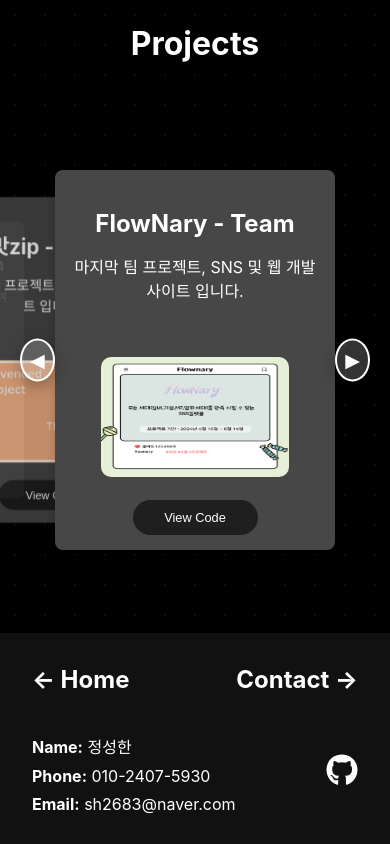
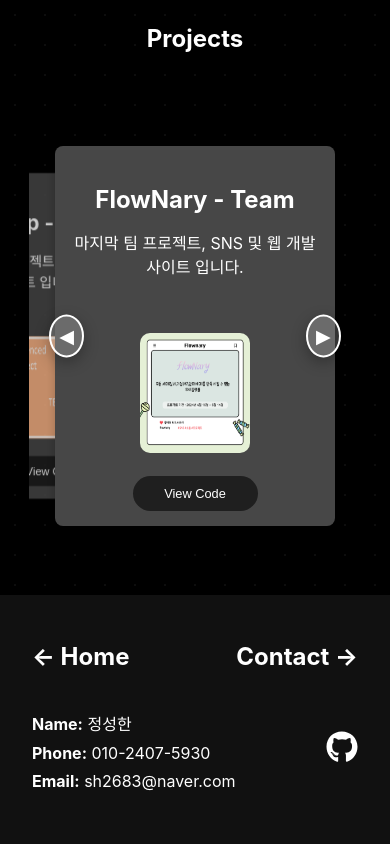
Before and after one commit to JeongSunghan/JeongSunghan.github.io, a React (Create React App) app: page /projects in a window 390 px wide. Built offline with nearby package versions, Linux system fonts and the light colour scheme.

Commit message:
update
1. 노트북 화면 잘림 해결?
2. CSS 이미지로 인해 글씨가 잘안보여서 오른쪽으로 이동 및 이미지 변경

```diff
--- a/src/pages/AboutMe.jsx
+++ b/src/pages/AboutMe.jsx
@@ -7,7 +7,7 @@
 
 import Footer from "../components/Footer";
 import aboutMeImage from "../assets/image/about-me-home2.jpg";
-import myBlurredImage from "../assets/image/about-me-home3.jpg";
+import myBlurredImage from "../assets/image/contactProfile2.png";
 
 const AboutMe = () => {
   const sectionRefs = useRef([]);
--- a/src/styles/AboutMe.css
+++ b/src/styles/AboutMe.css
@@ -116,7 +116,7 @@
 /* 두 번째 섹션 스타일 */
 .about-me-second-section {
   position: relative;
-  background-color: #ffffff;
+  background-color: #f1f1f1;
   font-family: "Arial", sans-serif;
   overflow: hidden;
 }
@@ -162,7 +162,7 @@
 .keyword-number {
   font-size: 1.5rem;
   color: #fff;
-  background-color: #608bb9c7;
+  background-color: #66a37fc7;
   border-radius: 50%;
   width: 40px;
   height: 40px;
@@ -175,22 +175,23 @@
 .keyword-content h3 {
   font-size: 1.8rem;
   margin-bottom: 0.5rem;
-  color: #333;
+  color: #333333;
 }
 
 .keyword-content p {
   font-size: 1rem;
   line-height: 1.6;
-  color: #555;
+  color: #000000c7;
   margin: 0;
   border-bottom: 1px solid #e0e0e0;
   padding-bottom: 1rem;
+
 }
 
 .keyword-image {
   position: absolute;
   top: 0;
-  right: 0;
+  right: 52.5%;
   width: 50%;
   height: 100%;
   z-index: 1;
@@ -201,9 +202,9 @@
   width: 100%;
   height: 100%;
   object-fit: cover;
-  filter: blur(2px);
+  filter: blur(5px);
   opacity: 0.7;
-  clip-path: polygon(0% 0%, 100% 0%, 100% 100%, 20% 100%);
+  clip-path: polygon(100% 0%, 0% 0%, 0% 100%, 60% 100%);
 }
 
 /* 세 번째 섹션 스타일 */
@@ -266,7 +267,7 @@
 /* 반응형 디자인 */
 
 /* 태블릿 화면 */
-@media (max-width: 1024px) {
+@media (max-width: 1024px ) and (max-width: 1440px) {
   .about-me-first-section .about-me-content,
   .keyword-content-wrapper {
     flex-direction: column;
--- a/src/styles/ProjectCard.css
+++ b/src/styles/ProjectCard.css
@@ -61,6 +61,31 @@
 }
 
 /* 반응형 디자인 */
+
+/* 1024px 이하 */
+@media (max-width: 1024px) {
+  .project-card {
+    width: auto;
+    height: auto;
+  }
+
+  .projects-title {
+    font-size: 1.5rem;
+  }
+
+  .project-thumbnail img {
+    height: auto;
+    width: 110px;
+  }
+
+  .view-code-button {
+    width: 40%;
+    font-size: 0.75rem;
+  }
+}
+
+
+
 @media (max-width: 768px) {
   .project-card {
     width: 300px;
--- a/src/styles/Projects.css
+++ b/src/styles/Projects.css
@@ -77,6 +77,36 @@
 }
 
 /* 반응형 디자인 */
+
+/* 1440px 이하 */
+@media (max-width: 1440px) {
+  .projects-title {
+    font-size: 2.8rem;
+  }
+
+  .projects-grid {
+    grid-template-columns: repeat(auto-fit, minmax(300px, 1fr));
+  }
+}
+
+/* 1024px 이하 */
+@media (max-width: 1024px) {
+  .projects-container {
+    max-height: 35%;
+    max-width: 85%;
+  }
+
+  .projects-title {
+    font-size: 2.5rem;
+  }
+
+  .projects-footer-section {
+    height: 26vh;
+    padding: 15px 0;
+  }
+}
+
+
 @media (max-width: 768px) {
   .projects-container {
     height: 400px;
```
